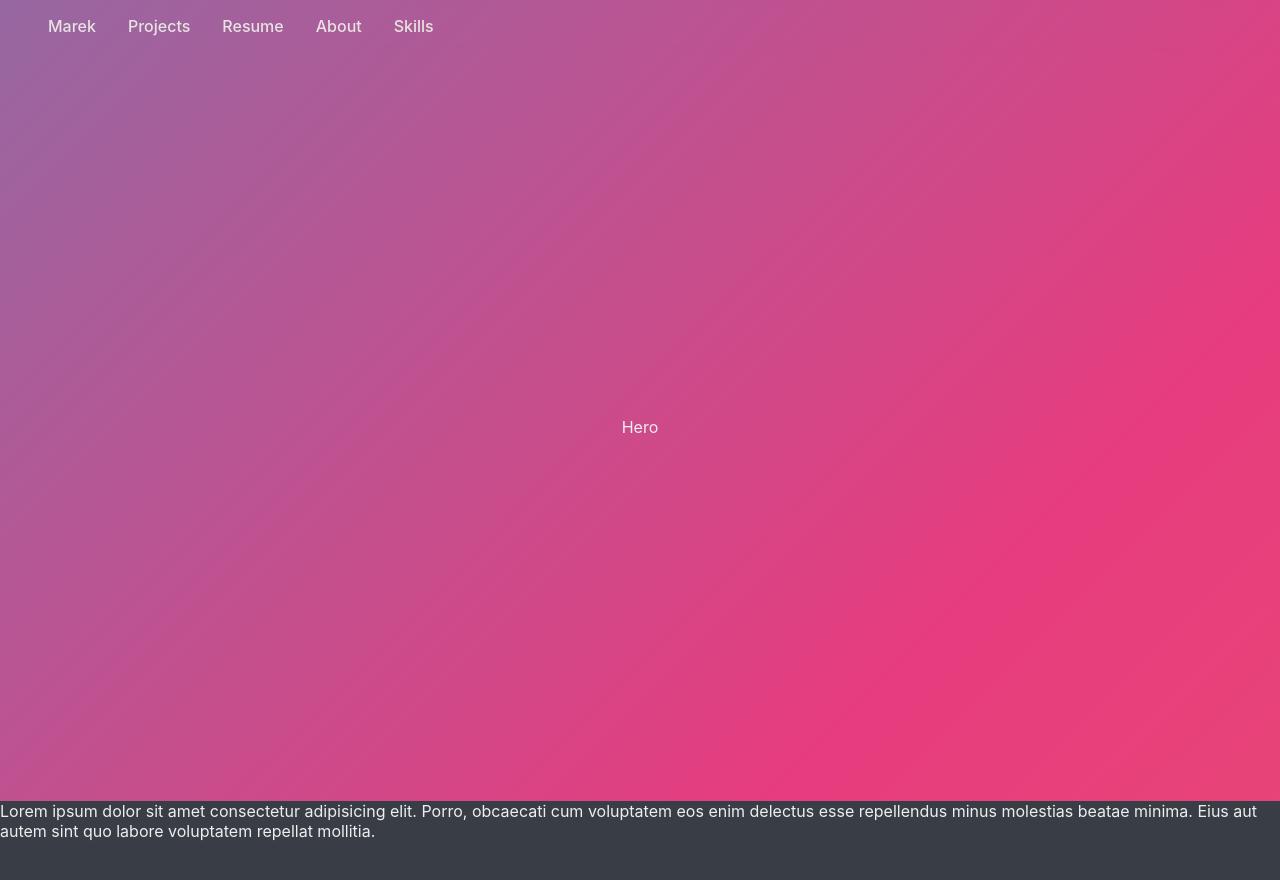
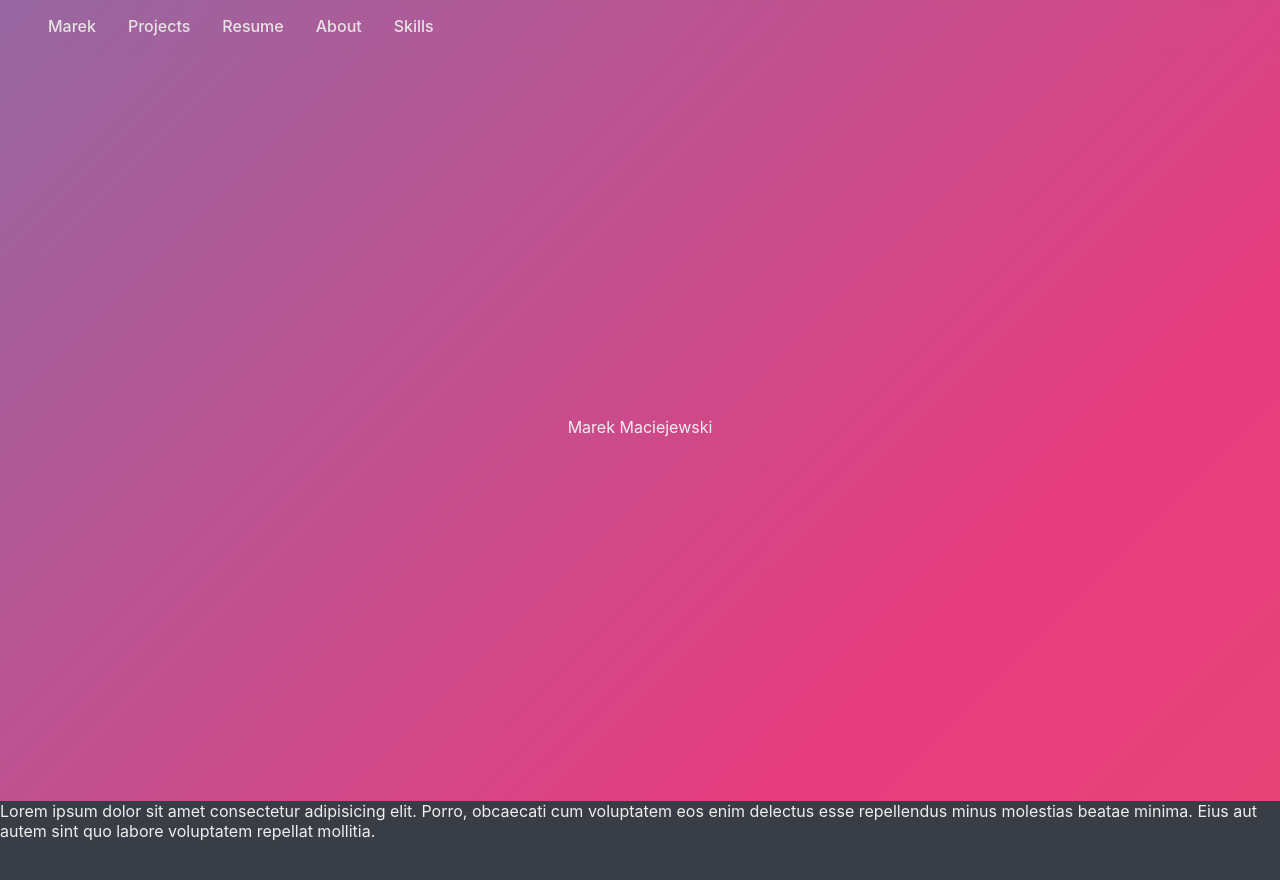
Before and after one commit to MarekSax/portfolio, a React (Vite) app: page / in a window 1280 px wide. Shown: the top 880 px of the page. Built offline with nearby package versions, Linux system fonts and the light colour scheme.

Commit message:
add name in hero section

```diff
--- a/src/components/Hero/Hero.tsx
+++ b/src/components/Hero/Hero.tsx
@@ -1,5 +1,5 @@
 import styles from './Hero.module.scss';
 
 export const Hero = () => {
-  return <div className={styles.hero}>Hero</div>;
+  return <div className={styles.hero}>Marek Maciejewski</div>;
 };
```
